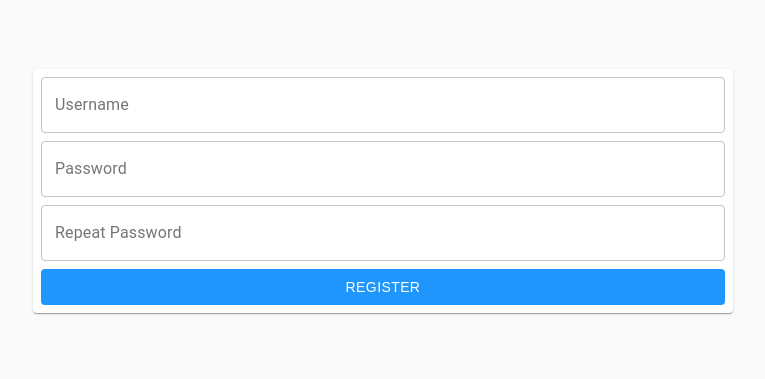
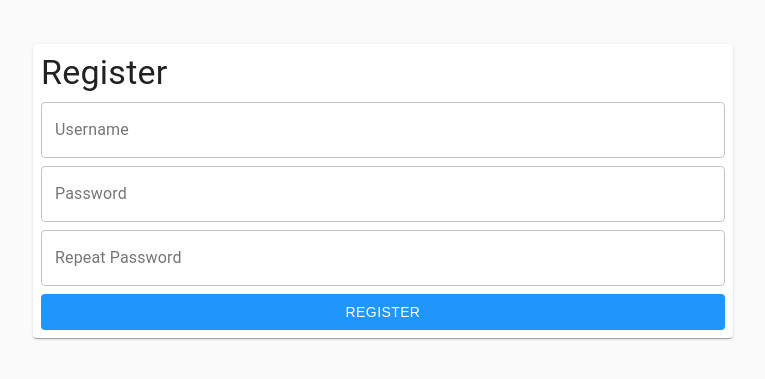
Before and after one commit to matt-evangelidis/COMP3120-assignment2, a React (Create React App) app: page /register in a window 1280 px wide. Shown: the part 209-588 px from the top of the page, without its empty margins (257-1022 px from the left). Built offline with nearby package versions, Linux system fonts and the light colour scheme.

Commit message:
Added page titles to forms

```diff
--- a/src/components/auth/Login.jsx
+++ b/src/components/auth/Login.jsx
@@ -4,6 +4,7 @@ import { BrowserRouter as Router, Switch, Route, Link } from "react-router-dom";
 
 import TextField from "@material-ui/core/TextField";
 import Button from "@material-ui/core/Button";
+import Typography from "@material-ui/core/Typography";
 
 function Login() {
 	const [username, setUsername] = useState("");
@@ -16,6 +17,9 @@ function Login() {
 
 	return (
 		<form>
+			<Typography variant="h4" component="h1">
+				Login
+			</Typography>
 			<TextField
 				variant="outlined"
 				fullWidth
--- a/src/components/auth/Register.jsx
+++ b/src/components/auth/Register.jsx
@@ -2,7 +2,9 @@ import React from "react";
 
 import TextField from "@material-ui/core/TextField";
 import Button from "@material-ui/core/Button";
-import Paper from "@material-ui/core/Paper";
+import Typography from "@material-ui/core/Typography";
+
+// import Paper from "@material-ui/core/Paper";
 // import { withStyles } from "@material-ui/core/styles";
 
 // const styles = {
@@ -46,7 +48,7 @@ class Register extends React.Component {
 	}
 	// Registration form
 	render() {
-		const { classes } = this.props;
+		// const { classes } = this.props;
 		const { errors } = this.state;
 
 		/* I removed the 'Paper' element because I think stuff like paper or cards should not be part of the actual component
@@ -54,6 +56,9 @@ class Register extends React.Component {
         the register menu in a different place/context it might be awkward */
 		return (
 			<form onSubmit={this.handleSubmit}>
+				<Typography variant="h4" component="h1">
+					Register
+				</Typography>
 				<TextField
 					type="username"
 					label="Username"
--- a/src/styles/forms.scss
+++ b/src/styles/forms.scss
@@ -1,5 +1,9 @@
 form {
 	padding: 8px;
+
+	& > h1 {
+		margin-bottom: 8px !important;
+	}
 
 	.MuiInputBase-root {
 		// margin: auto;
```
